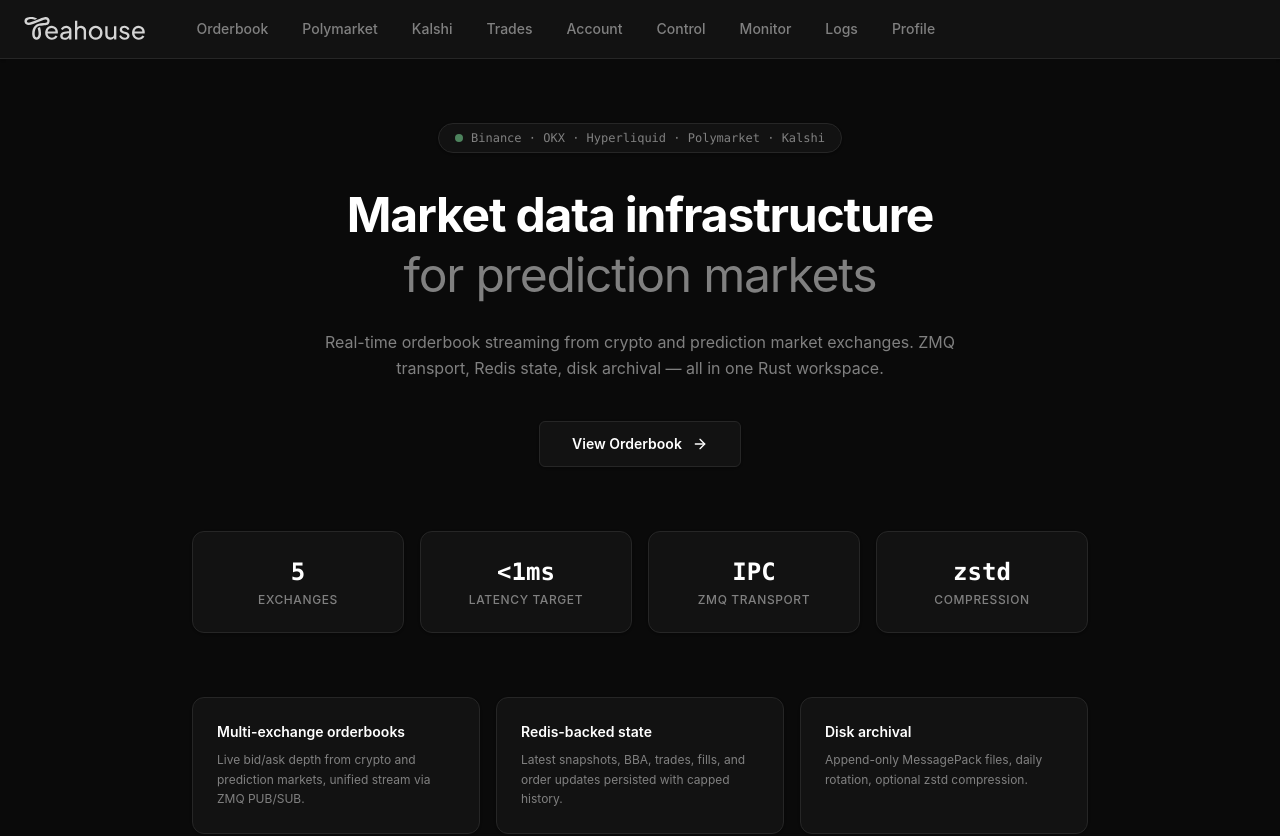
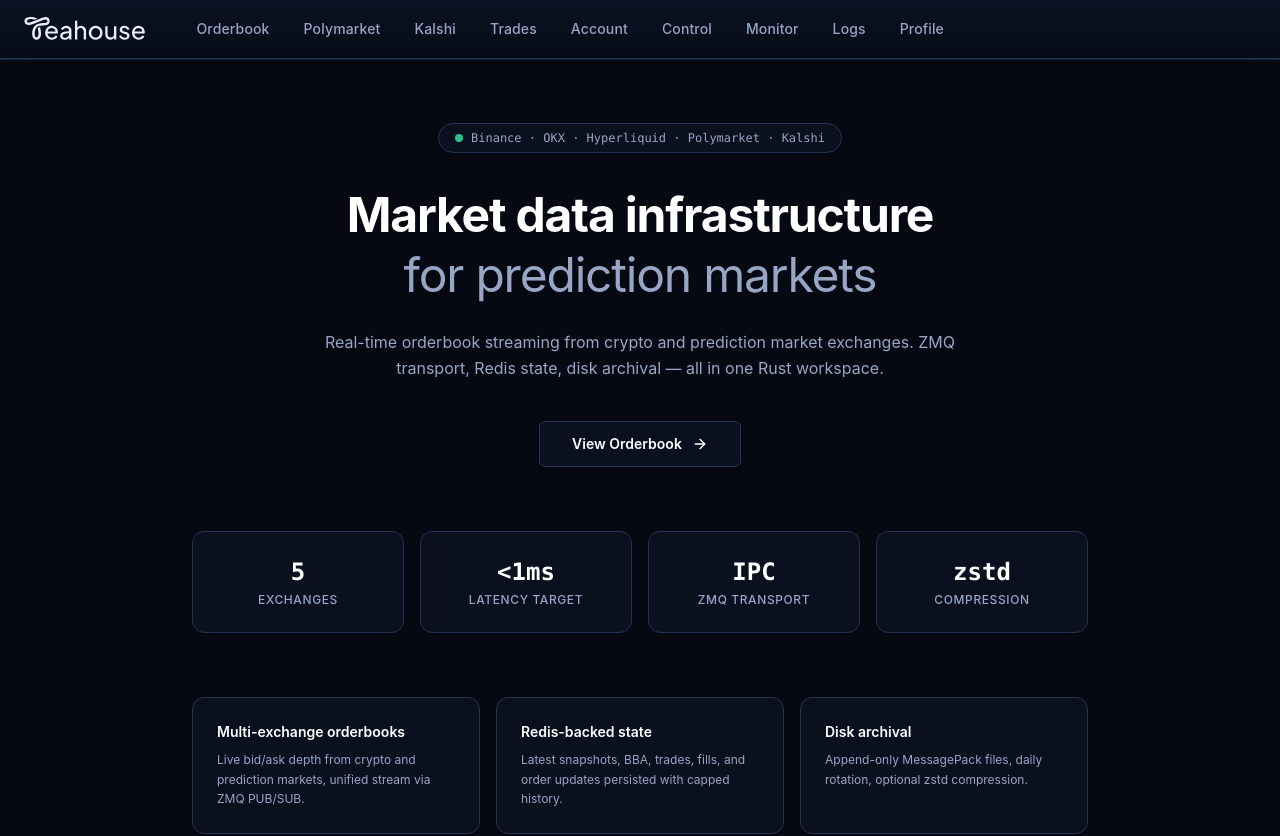
Before and after one commit to spockwall/velociraptor, a React (Vite) app in the folder frontend/: page / in a window 1280 px wide. Shown: the top 836 px of the page. Built offline with nearby package versions, Linux system fonts and the light colour scheme.

Commit message:
style: improve frontend style

```diff
--- a/frontend/src/index.css
+++ b/frontend/src/index.css
@@ -1,50 +1,67 @@
 @import "tailwindcss";
 
+/*
+ * ════════════════════════════════════════════════════════════════════════
+ *  CYBER-GLASS HUD THEME
+ *  Deep navy-black base · frosted glass panels · cyan + violet accents ·
+ *  neon mint / coral for trading. Token *names* are unchanged from the old
+ *  theme, so every existing Tailwind utility (bg-bg-card, text-text-muted,…)
+ *  and every var(--color-*) in colors.ts inherits the new look for free.
+ * ════════════════════════════════════════════════════════════════════════
+ */
 @theme {
   /* ── Surfaces & borders ──────────────────────────────────────────────── */
-  --color-bg-base: #0a0a0a;
-  --color-bg-surface: #121212;
-  --color-bg-card: #141414;       /* Card body / chart tooltip / chip-active bg */
-  --color-bg-hover: #1c1c1c;
-  --color-bg-chip: #1f2937;       /* active filter-chip background */
-  --color-border-strong: #262626;
-  --color-border-subtle: #333333;
-  --color-border-card: #1f1f1f;   /* hairline between Card rows / inset tracks */
-  --color-border-faint: #1a1a1a;  /* faintest row divider (log rows) */
-  --color-border-chip: #374151;   /* active filter-chip border */
+  /* Surfaces carry slight transparency so backdrop-filter glass reads. */
+  --color-bg-base: #060912;        /* page background (near-black navy) */
+  --color-bg-surface: #0b1120e6;   /* navbar / header glass */
+  --color-bg-card: #0e1626cc;      /* card body / tooltip / active chip */
+  --color-bg-hover: #18233aee;     /* hover / active pill */
+  --color-bg-chip: #15233f;        /* active filter-chip background */
+  --color-border-strong: #243450;  /* primary hairline (brighter than before) */
+  --color-border-subtle: #35507a;  /* hover border / emphasis */
+  --color-border-card: #1b2840;    /* hairline between rows / inset tracks */
+  --color-border-faint: #16203399; /* faintest divider (log rows) */
+  --color-border-chip: #36568c;    /* active filter-chip border */
 
-  /* ── Text scale (light → dark grey) ──────────────────────────────────── */
-  --color-text-primary: var(--theme-primary, #d4d4d4);
-  --color-text-muted: var(--theme-secondary, #808080);
-  --color-text-bright: #e0e0e0;   /* page/section headings */
-  --color-text-strong: #c0c0c0;   /* active value labels */
-  --color-text-dim: #888888;      /* secondary labels */
-  --color-text-faint: #777777;    /* tertiary (targets, inactive dots) */
-  --color-text-subtle: #666666;   /* axis ticks, captions */
-  --color-text-ghost: #555555;    /* timestamps, "—", least-important meta */
-  --color-text-trace: #444444;    /* card subtitle */
+  /* ── Text scale — high contrast on the dark base (fixes readability) ──── */
+  --color-text-primary: var(--theme-primary, #e8eefb);  /* body text — bright */
+  --color-text-muted: var(--theme-secondary, #97a6c4);  /* secondary — legible */
+  --color-text-bright: #ffffff;   /* page/section headings */
+  --color-text-strong: #dce6fb;   /* active value labels */
+  --color-text-dim: #b3c0db;      /* secondary labels */
+  --color-text-faint: #8493b4;    /* tertiary (targets, inactive dots) */
+  --color-text-subtle: #6f7fa3;   /* axis ticks, captions */
+  --color-text-ghost: #5d6c8e;    /* timestamps, "—", least-important meta */
+  --color-text-trace: #56688c;    /* card subtitle */
 
-  /* ── Accent / status palette (runtime-overridable via theme.json) ────── */
-  --color-accent-green: var(--theme-green, #6a9978);
-  --color-accent-red: var(--theme-red, #b05c5c);
-  --color-accent-blue: var(--theme-blue, #5b8eb5);
-  --color-accent-gray: var(--theme-gray, #404040);
-  --color-accent-gold: #c9a45c;   /* WARN level */
-  --color-accent-amber: #f5a623;  /* stale-data warning */
+  /* ── Accent / status palette ─────────────────────────────────────────── */
+  /* Trading: vivid neon mint (up) / coral (down) — bright & clearly distinct. */
+  --color-accent-green: var(--theme-green, #2fe6a0);
+  --color-accent-red: var(--theme-red, #ff5d6c);
+  --color-accent-blue: var(--theme-blue, #38bdf8);   /* cyan */
+  --color-accent-gray: var(--theme-gray, #3a4a68);
+  --color-accent-gold: #ffd166;   /* WARN level */
+  --color-accent-amber: #ffb347;  /* stale-data warning */
+  --color-accent-violet: #a78bfa; /* secondary HUD accent */
 
-  /* Brighter, fully-saturated accent variants — used for solid action
-     buttons (Control page) where the muted tones read as too dim. */
-  --color-accent-green-bright: #2faa5e;
-  --color-accent-red-bright: #e5484d;
-  --color-accent-blue-bright: #3b82f6;
-  --color-accent-green-bright-hover: #34c46c;
-  --color-accent-red-bright-hover: #f25a5f;
-  --color-accent-blue-bright-hover: #4f8ff7;
+  /* Brighter, fully-saturated accent variants — solid action buttons. */
+  --color-accent-green-bright: #10e294;
+  --color-accent-red-bright: #ff4d5e;
+  --color-accent-blue-bright: #22b8ff;
+  --color-accent-green-bright-hover: #3bf0a8;
+  --color-accent-red-bright-hover: #ff6a78;
+  --color-accent-blue-bright-hover: #4cc7ff;
 
-  /* ── Error banner (loading/fetch failure callout) ────────────────────── */
-  --color-error-text: #e5484d;
-  --color-error-bg: #1a1212;
-  --color-error-border: #3a1d1d;
+  /* ── Error banner ────────────────────────────────────────────────────── */
+  --color-error-text: #ff6a78;
+  --color-error-bg: #1c0f1acc;
+  --color-error-border: #4a2233;
+
+  /* ── HUD effect tokens (used by App.css) ─────────────────────────────── */
+  --hud-glass-blur: 14px;
+  --hud-glow-cyan: 0 0 0 1px rgba(56, 189, 248, 0.25), 0 0 22px -6px rgba(56, 189, 248, 0.55);
+  --hud-glow-green: 0 0 18px -4px rgba(47, 230, 160, 0.6);
+  --hud-glow-red: 0 0 18px -4px rgba(255, 93, 108, 0.6);
 }
 
 * {
@@ -66,17 +83,158 @@
     flex-direction: column;
 }
 
+/* Slimmer, glowing scrollbars to match the HUD aesthetic. */
 ::-webkit-scrollbar {
-    width: 6px;
-    height: 6px;
+    width: 8px;
+    height: 8px;
 }
 ::-webkit-scrollbar-track {
-    background: var(--color-bg-base);
+    background: transparent;
 }
 ::-webkit-scrollbar-thumb {
-    background: var(--color-border-strong);
-    border-radius: 3px;
+    background: linear-gradient(180deg, #2b3f63, #1d2c47);
+    border-radius: 8px;
+    border: 1px solid #0a1120;
 }
 ::-webkit-scrollbar-thumb:hover {
-    background: var(--color-text-muted);
+    background: linear-gradient(180deg, #38bdf8, #2b3f63);
 }
+
+/*
+ * ════════════════════════════════════════════════════════════════════════
+ *  GLOBAL HUD LAYER
+ *  Additive styling keyed off the structural class patterns the components
+ *  already emit (Tailwind utilities). No markup is changed — these rules
+ *  upgrade the look of cards, the navbar, tables, inputs, buttons and chips.
+ *  Tailwind utilities still win specificity battles, so layout is preserved;
+ *  we mostly enhance backgrounds, borders, glow, blur and spacing.
+ * ════════════════════════════════════════════════════════════════════════
+ */
+
+/* ── Ambient background: deep navy with a faint aurora + grid ──────────── */
+body::before {
+    content: "";
+    position: fixed;
+    inset: 0;
+    z-index: -1;
+    pointer-events: none;
+    background:
+        radial-gradient(1100px 600px at 12% -8%, rgba(56, 189, 248, 0.10), transparent 60%),
+        radial-gradient(1000px 620px at 100% 0%, rgba(167, 139, 250, 0.10), transparent 55%),
+        radial-gradient(900px 700px at 50% 120%, rgba(47, 230, 160, 0.06), transparent 60%);
+}
+body::after {
+    content: "";
+    position: fixed;
+    inset: 0;
+    z-index: -1;
+    pointer-events: none;
+    opacity: 0.5;
+    background-image:
+        linear-gradient(rgba(56, 189, 248, 0.035) 1px, transparent 1px),
+        linear-gradient(90deg, rgba(56, 189, 248, 0.035) 1px, transparent 1px);
+    background-size: 44px 44px;
+    -webkit-mask-image: radial-gradient(circle at 50% 30%, #000 0%, transparent 78%);
+    mask-image: radial-gradient(circle at 50% 30%, #000 0%, transparent 78%);
+}
+
+/* ── Navbar: sticky frosted glass with a cyan underglow ───────────────── */
+header.flex {
+    position: sticky;
+    top: 0;
+    z-index: 40;
+    background: linear-gradient(180deg, rgba(13, 20, 38, 0.85), rgba(8, 12, 24, 0.7));
+    backdrop-filter: blur(var(--hud-glass-blur)) saturate(140%);
+    -webkit-backdrop-filter: blur(var(--hud-glass-blur)) saturate(140%);
+    border-bottom: 1px solid var(--color-border-strong);
+    box-shadow: 0 1px 0 rgba(56, 189, 248, 0.18), 0 8px 30px -18px rgba(0, 0, 0, 0.9);
+}
+
+/* Active nav pill gets a cyan glow + tint (matches the isActive utilities). */
+header nav a {
+    letter-spacing: 0.01em;
+}
+header nav a[aria-current="page"] {
+    background: linear-gradient(180deg, rgba(56, 189, 248, 0.18), rgba(56, 189, 248, 0.06)) !important;
+    border-color: rgba(56, 189, 248, 0.5) !important;
+    color: #ffffff !important;
+    box-shadow: var(--hud-glow-cyan);
+}
+
+/* ── Cards: any rounded+bordered panel becomes frosted glass ──────────── */
+.rounded.border {
+    background: linear-gradient(180deg, rgba(16, 24, 41, 0.82), rgba(10, 16, 30, 0.78)) !important;
+    backdrop-filter: blur(var(--hud-glass-blur)) saturate(130%);
+    -webkit-backdrop-filter: blur(var(--hud-glass-blur)) saturate(130%);
+    border-color: var(--color-border-strong) !important;
+    box-shadow:
+        0 1px 0 rgba(255, 255, 255, 0.04) inset,
+        0 18px 40px -28px rgba(0, 0, 0, 0.9);
+    transition: border-color 0.2s ease, box-shadow 0.2s ease, transform 0.2s ease;
+}
+.rounded.border:hover {
+    border-color: var(--color-border-subtle) !important;
+}
+
+/* Section / card titles read brighter and tighter. */
+.rounded.border > .flex.items-center.justify-between {
+    border-bottom-color: var(--color-border-card) !important;
+}
+
+/* ── Tables: denser rows, glowing header rule, hover highlight ────────── */
+table { border-collapse: collapse; }
+table thead tr {
+    border-bottom: 1px solid var(--color-border-strong);
+}
+table thead th {
+    color: var(--color-text-dim) !important;
+    text-transform: uppercase;
+    letter-spacing: 0.06em;
+    font-size: 9px;
+    position: sticky;
+    top: 0;
+}
+table tbody tr {
+    transition: background 0.12s ease;
+}
+table tbody tr:hover {
+    background: rgba(56, 189, 248, 0.06);
+}
+/* Numeric cells get the tabular figure treatment for clean column alignment. */
+table td, table th {
+    font-variant-numeric: tabular-nums;
+}
+
+/* ── Inputs: HUD field with cyan focus glow ───────────────────────────── */
+input[type="text"], input:not([type]), select, textarea {
+    background: rgba(8, 13, 26, 0.85) !important;
+    border-color: var(--color-border-strong) !important;
+    color: var(--color-text-primary) !important;
+    transition: border-color 0.15s ease, box-shadow 0.15s ease;
+}
+input[type="text"]:focus, input:not([type]):focus, select:focus, textarea:focus {
+    border-color: rgba(56, 189, 248, 0.65) !important;
+    box-shadow: 0 0 0 3px rgba(56, 189, 248, 0.16);
+    outline: none;
+}
+::placeholder { color: var(--color-text-ghost) !important; }
+
+/* ── Buttons: subtle lift + glow on hover (does not alter layout) ─────── */
+button {
+    transition: border-color 0.15s ease, background 0.15s ease,
+        box-shadow 0.15s ease, color 0.15s ease, transform 0.08s ease;
+}
+button:active { transform: translateY(0.5px); }
+
+/* Links inside content keep the cyan accent. */
+a.underline:hover { text-shadow: 0 0 10px rgba(56, 189, 248, 0.45); }
+
+/* ── Trading semantics: neon glow on green/red text & badges ──────────── */
+.text-accent-green { text-shadow: 0 0 12px rgba(47, 230, 160, 0.35); }
+.text-accent-red { text-shadow: 0 0 12px rgba(255, 93, 108, 0.32); }
+
+/* ── Selection ────────────────────────────────────────────────────────── */
+::selection {
+    background: rgba(56, 189, 248, 0.3);
+    color: #ffffff;
+}
--- a/frontend/src/pages/Trades.tsx
+++ b/frontend/src/pages/Trades.tsx
@@ -37,7 +37,7 @@
     }, [trades, search]);
 
     return (
-        <div className="p-5 w-full max-w-6xl mx-auto space-y-6">
+        <div className="p-5 lg:px-8 w-full max-w-7xl mx-auto space-y-6">
             {/* Toolbar */}
             <div className="flex items-center gap-4">
                 <div className="relative flex-1 max-w-md">
--- a/frontend/src/pages/account/Fills.tsx
+++ b/frontend/src/pages/account/Fills.tsx
@@ -23,7 +23,7 @@
     );
 
     return (
-        <div className="p-5 w-full">
+        <div className="p-5 lg:px-8 w-full max-w-7xl mx-auto">
             <AccountTabs />
             <SearchBox value={search} onChange={setSearch} />
             <Card title="recent fills" subtitle="events:fills (Redis)">
--- a/frontend/src/pages/account/Orders.tsx
+++ b/frontend/src/pages/account/Orders.tsx
@@ -13,7 +13,7 @@
     const filtered = useMemo(() => (data ?? []).filter((e) => eventMatchesSearch(e, search)), [data, search]);
 
     return (
-        <div className="p-5 w-full">
+        <div className="p-5 lg:px-8 w-full max-w-7xl mx-auto">
             <AccountTabs />
             <SearchBox value={search} onChange={setSearch} />
             <Card title="order updates" subtitle="events:orders (Redis)">
--- a/frontend/src/pages/pmexplorer/Explorer.tsx
+++ b/frontend/src/pages/pmexplorer/Explorer.tsx
@@ -160,7 +160,7 @@
     }, []);
 
     return (
-        <div className="p-5 w-full max-w-6xl mx-auto space-y-5">
+        <div className="p-5 lg:px-8 w-full max-w-7xl mx-auto space-y-5">
             {/* ── search header ── */}
             <div className="flex flex-col gap-3">
                 <form
```
Also changed, not shown: frontend/src/theme.json (+6 -6 lines).
